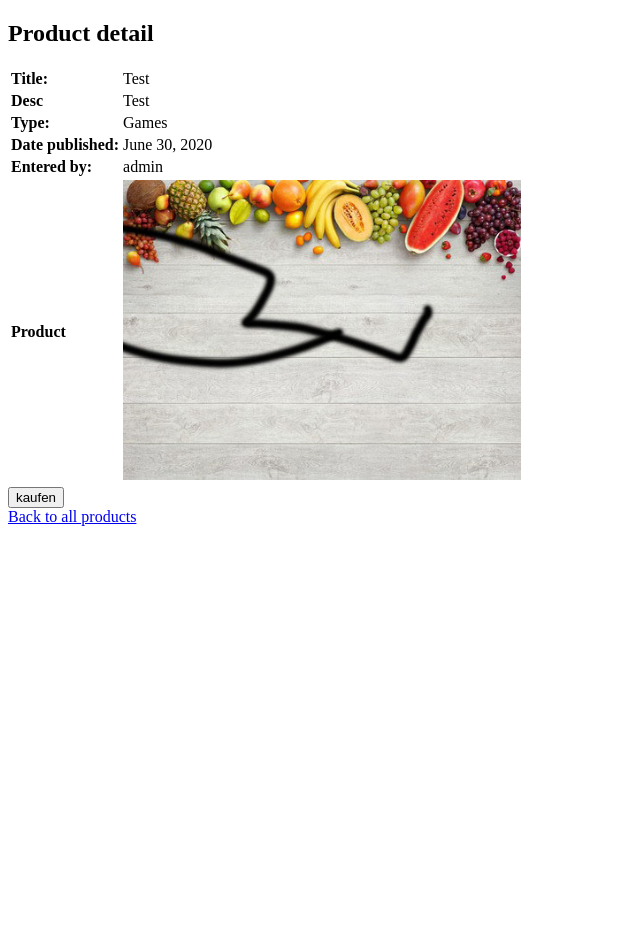
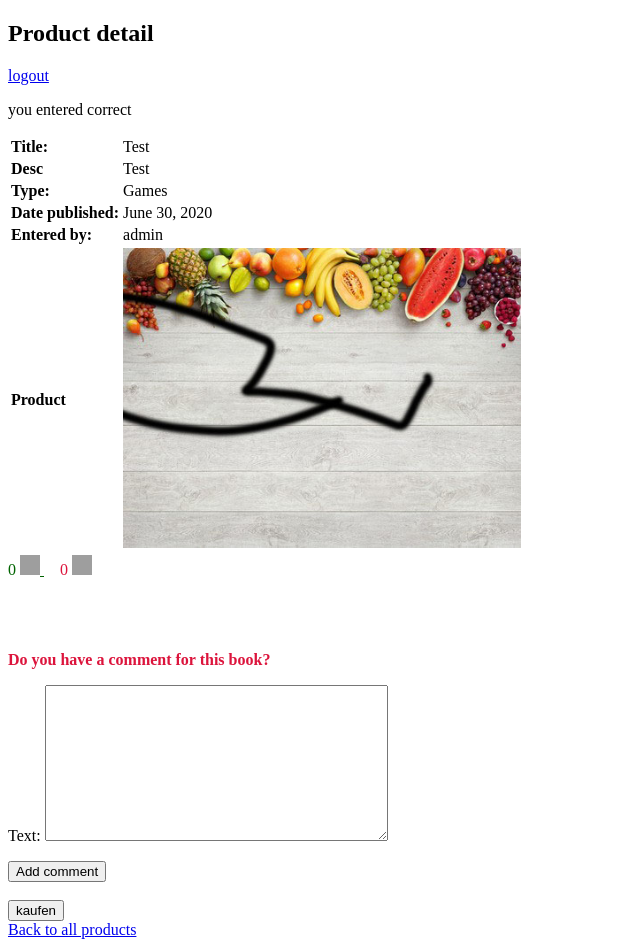
Before and after one commit to Sven12345re/WebPyProject, a Django app: page /product/show/2/ in a window 1280 px wide. Shown: the whole page, without its empty margins (0-640 px from the left). Before the commit the page ends 526 px from the top, so only its background shows below. Run offline with Django 3.2, Linux system fonts and the light colour scheme; data comes from the database, SQL or seed files in the repository; both versions use the stored data as it was after the commit; grey boxes are pictures that could not be loaded.

Commit message:
vote system

```diff
--- a/products/forms.py
+++ b/products/forms.py
@@ -1,5 +1,5 @@
 from django import forms
-from .models import Product
+from .models import Product,Comment
 
 
 class ProductForm(forms.ModelForm):
@@ -9,3 +9,14 @@ class ProductForm(forms.ModelForm):
         widgets = {
             'user': forms.HiddenInput(),
         }
+
+
+class CommentForm(forms.ModelForm):
+
+    class Meta:
+        model = Comment
+        fields = ['text']
+        widgets = {
+            'user': forms.HiddenInput(),
+            'book': forms.HiddenInput(),
+        }
--- a/products/models.py
+++ b/products/models.py
@@ -39,8 +39,74 @@ class Product(models.Model):
             return_string = self.title + ': ' + self.Desc
         return return_string
 
+    def get_upvotes(self):
+        upvotes = Vote.objects.filter(up_or_down='up',
+                                      product=self)
+        return upvotes
+
+    def get_upvotes_count(self):
+        return len(self.get_upvotes())
+
+    def get_downvotes(self):
+        downvotes = Vote.objects.filter(up_or_down='down',
+                                        product=self)
+        return downvotes
+
+    def get_downvotes_count(self):
+        return len(self.get_downvotes())
+
+    def vote(self, user, up_or_down):
+        vote = Vote.objects.create(up_or_down=up_or_down,
+                                   user=user,
+                                   product=self
+                                   )
+
+
+
+
     def __str__(self):
         return self.title
 
     def __repr__(self):
         return self.get_full_title() + ' / ' + self.type
+
+
+class Comment(models.Model):
+    text = models.TextField(max_length=500)
+    timestamp = models.DateTimeField(auto_now_add=True)
+    user = models.ForeignKey(User, on_delete=models.CASCADE)
+    product = models.ForeignKey(Product, on_delete=models.CASCADE)
+
+    class Meta:
+        ordering = ['timestamp']
+        verbose_name = 'Comment'
+        verbose_name_plural = 'Comments'
+
+    def get_comment_prefix(self):
+        if len(self.text) > 50:
+            return self.text[:50] + '...'
+        else:
+            return self.text
+
+    def __str__(self):
+        return self.get_comment_prefix() + ' (' + self.user.username + ')'
+
+    def __repr__(self):
+        return self.get_comment_prefix() + ' (' + self.user.username + ' / ' + str(self.timestamp) + ')'
+
+
+class Vote(models.Model):
+    VOTE_TYPES = [
+        ('U', 'up'),
+        ('D', 'down'),
+    ]
+
+    up_or_down = models.CharField(max_length=1,
+                                  choices=VOTE_TYPES,
+                                  )
+    timestamp = models.DateTimeField(auto_now_add=True)
+    user = models.ForeignKey(User, on_delete=models.CASCADE)
+    product = models.ForeignKey(Product, on_delete=models.CASCADE)
+
+    def __str__(self):
+        return self.up_or_down + ' on ' + self.product.title + ' by ' + self.user.username
--- /dev/null
+++ b/products/static/products/books_style.css
@@ -0,0 +1,5 @@
+body {
+    font-size: 30px;
+    color: darkblue;
+    background: gold;
+}
--- a/products/templates/product-detail.html
+++ b/products/templates/product-detail.html
@@ -1,9 +1,12 @@
 {% extends 'home.html' %}
-
+{% load static %}
 {% block title %}Product detail{% endblock %}
 
 {% block content %}
 <h2>Product detail</h2>
+<a href="{% url 'logout' %}">logout</a>
+
+    <p> you entered correct </p>
 
     <table>
     <tr>
@@ -35,6 +38,36 @@
 
 
     </table>
+
+    <span style="color: darkgreen">{{ upvotes }}</span>
+    <a href="vote/up/" style="color: darkgreen">
+        <img src="{% static 'products/arrow_up.png' %}" height="20" width="20">
+    </a>
+    &nbsp;&nbsp;&nbsp;
+    <span style="color: crimson">{{ downvotes }}</span>
+    <a href="vote/down/" style="color: crimson">
+        <img src="{% static 'products/arrow_down.png' %}" height="20" width="20">
+    </a>
+    <br><br>
+
+    <br><br>
+
+    {% for comment in comments_for_that_one_product %}
+        <b style="color: darkgreen">{{ comment.user.username }} on {{ comment.timestamp }}</b><br>
+        {{ comment.text }}<br><br>
+    {% endfor %}
+    <br>
+
+    <b style="color: crimson">Do you have a comment for this book?</b><br>
+    <form method="POST">
+        {% csrf_token %}
+        {{ comment_form.as_p }}
+        <button type="submit">Add comment</button>
+    </form>
+
+    <br>
+
+
     <button type="button" class="btn btn-danger">kaufen</button>
 
     <br>
--- a/products/templates/product-list.html
+++ b/products/templates/product-list.html
@@ -8,8 +8,10 @@
 <ul>
     {% for book in all_the_products %}
         <b>{{ book.get_full_title }}</b></a><br>
+        <b>{{ book.user }}</b></a><br>
 
            <img src="{{ book.Img.url}}" alt="tets" style="max-height:300px">
+        <br>
            <a href="{% url 'product-detail' book.id %}"> go to this detail</a>
 
         <br>
--- a/products/urls.py
+++ b/products/urls.py
@@ -4,7 +4,8 @@ from django.conf import settings
 
 urlpatterns = [
     path('show/', views.ProductListView.as_view(), name='product-list'),
-    path('show/<int:pk>/', views.ProductDetailView.as_view(), name='product-detail'),
+    path('show/<int:pk>/', views.product_detail, name='product-detail'),
+    path('show/<int:pk>/vote/<str:up_or_down>/', views.vote, name='product-vote'),
     path('add/', views.ProductCreateView.as_view(), name='product-create'),
 
 ]
--- a/products/views.py
+++ b/products/views.py
@@ -1,8 +1,8 @@
-from django.shortcuts import render
+from django.shortcuts import redirect, render
 from django.urls import reverse_lazy
 from django.views.generic import CreateView, DetailView, ListView
-from .forms import ProductForm
-from .models import Product
+from .forms import ProductForm,CommentForm
+from .models import Product, Comment
 from django.contrib.auth.models import User
 from django.http import HttpResponse
 
@@ -17,6 +17,29 @@ class ProductDetailView(DetailView):
     model = Product
     context_object_name = 'that_one_product'  # Default: book
     template_name = 'product-detail.html'  # Default: book_detail.html
+
+def product_detail(request, **kwargs):
+
+    product_id = kwargs['pk']
+    product = Product.objects.get(id=product_id)
+
+    # Add comment
+    if request.method == 'POST':
+        form = CommentForm(request.POST)
+        form.instance.user = request.user
+        form.instance.product = product
+        if form.is_valid():
+            form.save()
+        else:
+            print(form.errors)
+
+    comments = Comment.objects.filter(product=product)
+    context = {'that_one_product': product,
+               'comments_for_that_one_product': comments,
+               'upvotes': product.get_upvotes_count(),
+               'downvotes': product.get_downvotes_count(),
+               'comment_form': CommentForm}
+    return render(request, 'product-detail.html', context)
 
 
 class ProductCreateView(CreateView):
@@ -44,3 +67,10 @@ class ProductCreateView(CreateView):
         else:
             form = ProductForm()
         return render(request, 'product-create.html', {'form': form})
+
+
+def vote(request, pk: str, up_or_down: str):
+    product = Product.objects.get(id=int(pk))
+    user = request.user
+    product.vote(user, up_or_down)
+    return redirect('product-detail', pk=pk)
--- a/templates/home.html
+++ b/templates/home.html
@@ -7,6 +7,7 @@
     {% if user.is_authenticated %}
         <p>Hi {{ user.username }}!</p>
         <img src="{{ user.profile.profile_picture.url }}" height="150" width="150"><br>
+        <a href="{% url 'profile' %}">To Your profile </a><br>
         <a href="{% url 'allProfile' %}">Zu den Profilen</a><br>
         <a href="{% url 'logout' %}">logout</a>
         <br>
--- a/users/urls.py
+++ b/users/urls.py
@@ -4,4 +4,6 @@ from . import views
 urlpatterns = [
     path('signup/', views.SignUp.as_view(), name='signup'),
     path('allProfile/', views.AllProfile.as_view(), name='allProfile'),
+    path('Profile/', views.Profile.as_view(), name='profile'),
+
 ]
--- a/users/views.py
+++ b/users/views.py
@@ -34,3 +34,9 @@ class AllProfile(ListView):
     model = Profile
     context_object_name = 'all_profiles'
     template_name = 'profile_list.html'
+
+
+class Profile(ListView):
+    model = Profile
+    context_object_name = 'profile'
+    template_name = 'profile.html'
```
Also changed, not shown: users/templates/profile.html (added, +16 -0 lines), db.sqlite3, media/products/adult-beautiful-business-attire-2422280.jpg (added), products/migrations/0004_comment.py (added), products/migrations/0005_vote.py (added), users/models.py (line endings or trailing spaces).
